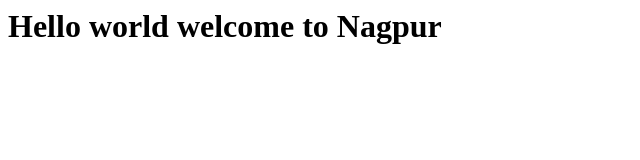
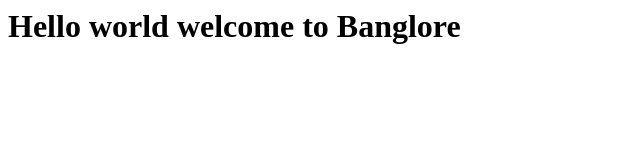
Before and after one commit to Hiteshmankar123/ansible_practice, a plain HTML site: page Playbook/index.html in a window 1280 px wide. Shown: the whole page, without its empty margins (0-640 px from the left). Drawn offline with Linux system fonts and the light colour scheme.

Commit message:
--- Auto Git Commit ---

```diff
--- a/Playbook/index.html
+++ b/Playbook/index.html
@@ -1 +1 @@
-<h1> Hello world welcome to Nagpur </h1>
+<h1> Hello world welcome to Banglore </h1>
```
